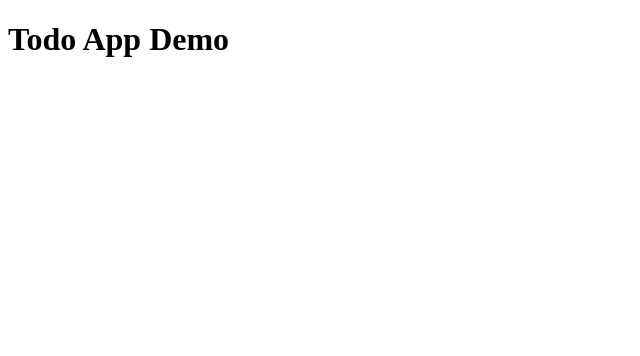
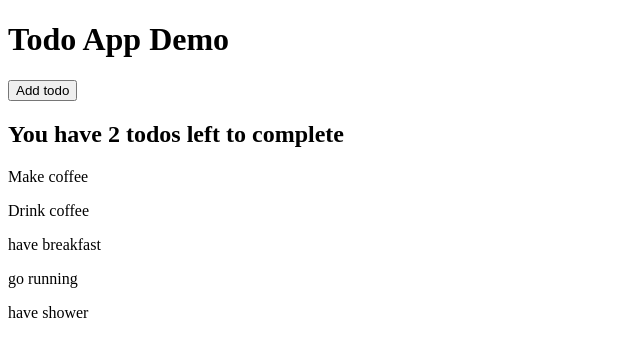
Before and after one commit to StuLast/Todo-App-Demo, a website: page public_html/index.html in a window 1280 px wide. Shown: the whole page, without its empty margins (0-640 px from the left). Drawn offline with Linux system fonts and the light colour scheme.

Commit message:
add button and event listner

```diff
--- a/public_html/assets/js/main.js
+++ b/public_html/assets/js/main.js
@@ -1 +1,36 @@
-console.log("Main.js reporting for duty");
+const todos = [
+    { text: 'Make coffee', completed: true},
+    { text: 'Drink coffee', completed: false},
+    { text: 'have breakfast', completed: false},
+    { text: 'go running', completed: true},
+    { text: 'have shower', completed: true}
+];
+
+const getTodos = (todos) => {
+    incompleteTodos(todos);
+    todos.forEach((todo) => {
+        renderTodo(todo);
+    })
+};
+
+const incompleteTodos = (todos) => {
+    const newDiv = document.createElement('div');
+    const incompleteTodos = todos.filter((todo) => {
+        return !todo.completed;
+    });
+    newDiv.innerHTML = `<h2>You have ${incompleteTodos.length} todos left to complete<h2>`;
+    document.querySelector("#app").appendChild(newDiv);
+};
+
+const renderTodo = (todo) => {
+    const newDiv = document.createElement('div');
+    newDiv.innerHTML = `<p>${todo.text}</p>`;
+    document.querySelector("#app").appendChild(newDiv);
+};
+
+getTodos(todos);
+
+document.querySelector("#btn_add_todo").addEventListener('click', (e) => {
+    e.preventDefault();
+    console.log("Adding new todo");
+});
--- a/public_html/index.html
+++ b/public_html/index.html
@@ -8,6 +8,8 @@
 </head>
 <body>
     <h1>Todo App Demo</h1>
+    <button id="btn_add_todo">Add todo</button>
+    <div id="app"></div>
     <script src="./assets/js/main.js"></script>
 </body>
 </html>
```
Also changed, not shown: README.md.
